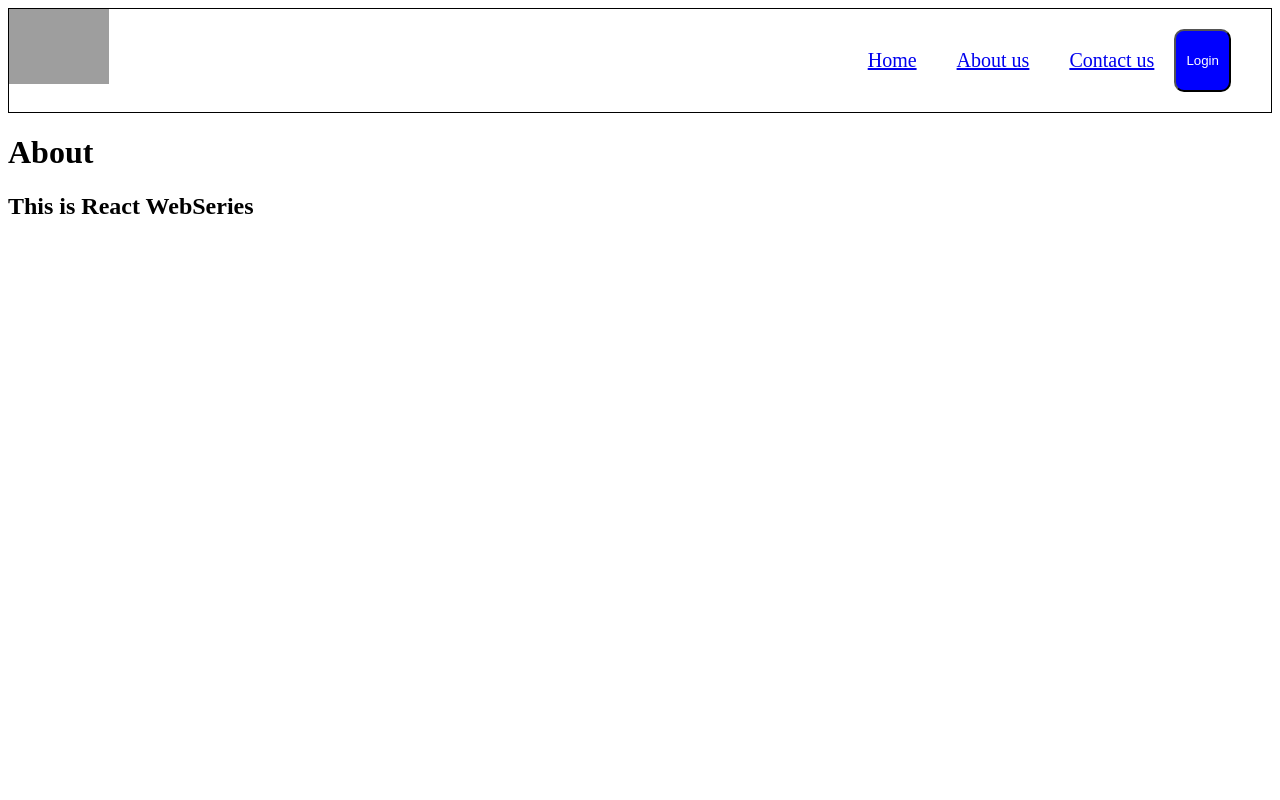
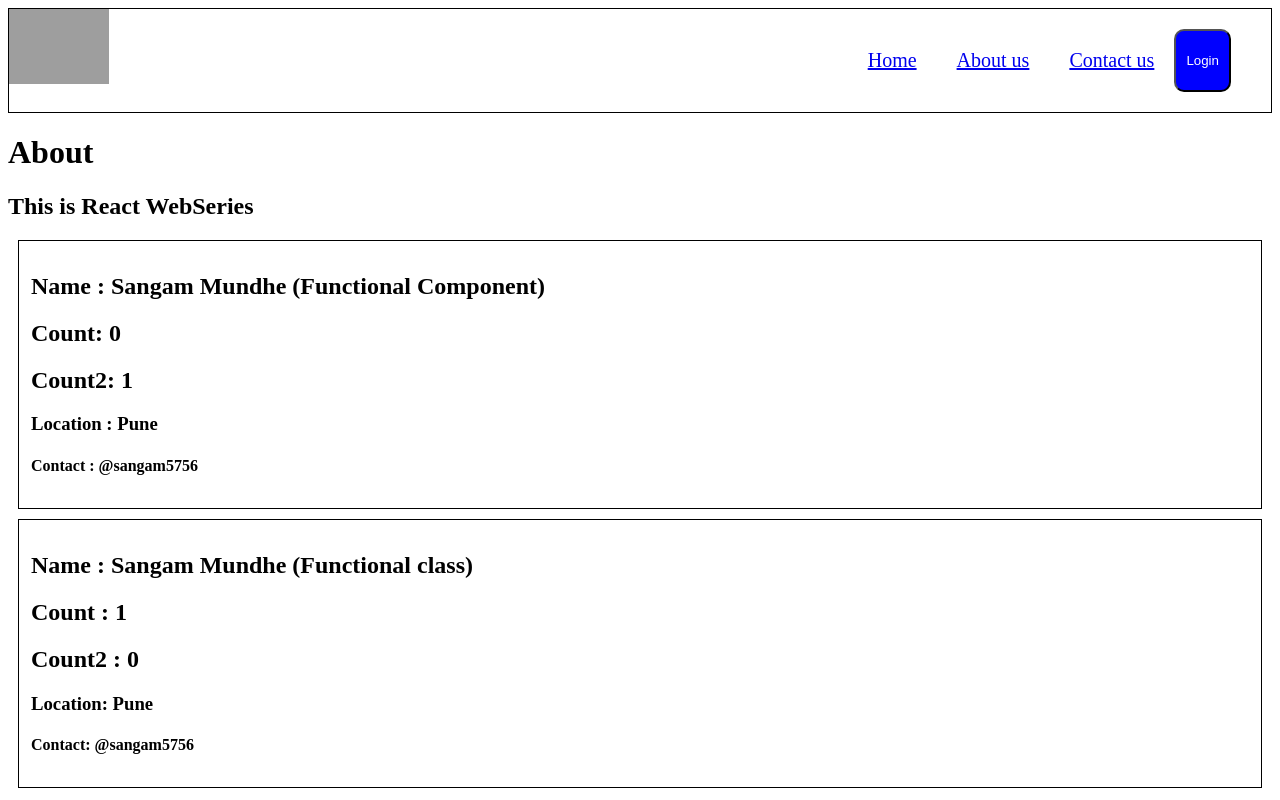
Before and after one commit to Sangam5756/NamasteReactJs, a React (Vite) app in the folder EP_02_Implementaion/: page /about in a window 1280 px wide. Built offline with nearby package versions, Linux system fonts and the light colour scheme; grey boxes are pictures that could not be loaded.

Commit message:
Functional and Class Based Component

```diff
--- a/EP_02_Implementaion/index.css
+++ b/EP_02_Implementaion/index.css
@@ -85,3 +85,13 @@
 .filter{
   display: flex;
 }
+
+
+.user-card{
+  border: 1px solid black;
+  /* width: 300px; */
+  padding: 12px;
+  margin: 10px;
+
+
+}
--- a/EP_02_Implementaion/src/components/About.jsx
+++ b/EP_02_Implementaion/src/components/About.jsx
@@ -1,10 +1,14 @@
 import React from 'react'
+import User from './User'
+import UserClass from './UserClass'
 
 const About = () => {
     return (
         <div>
             <h1>About</h1>
             <h2>This is React WebSeries</h2>
+            <User name={"Sangam Mundhe (Functional Component)"} />
+            <UserClass name={"Sangam Mundhe (Functional class)"} />
 
         </div>
     )
--- a/EP_02_Implementaion/src/components/Shimmer.jsx
+++ b/EP_02_Implementaion/src/components/Shimmer.jsx
@@ -17,23 +17,6 @@ const Shimmer = () => {
       <div className='shimmer-cards'></div>
       <div className='shimmer-cards'></div>
       <div className='shimmer-cards'></div>
-        <div className='shimmer-cards'></div>
-        <div className='shimmer-cards'></div>
-        <div className='shimmer-cards'></div>
-        <div className='shimmer-cards'></div>
-        <div className='shimmer-cards'></div>
-        <div className='shimmer-cards'></div>
-        <div className='shimmer-cards'></div>
-        <div className='shimmer-cards'></div>
-        <div className='shimmer-cards'></div>
-        <div className='shimmer-cards'></div>
-        <div className='shimmer-cards'></div>
-        <div className='shimmer-cards'></div>
-        <div className='shimmer-cards'></div>
-        <div className='shimmer-cards'></div>
-        <div className='shimmer-cards'></div>
-        <div className='shimmer-cards'></div>
-
 
     </div>
   )
--- /dev/null
+++ b/EP_02_Implementaion/src/components/User.jsx
@@ -0,0 +1,19 @@
+import { useState } from "react";
+
+const User = ({name})=>{
+    const [count] = useState(0)
+    const [count1] = useState(1)
+    return(
+        <div className="user-card">
+
+            <h2>Name : {name}</h2>
+            <h2>Count: {count}</h2>
+            <h2>Count2: {count1}</h2>
+            <h3>Location : Pune</h3>
+            <h4>Contact : @sangam5756</h4>
+        </div>
+    )
+
+}
+
+export default User;
--- /dev/null
+++ b/EP_02_Implementaion/src/components/UserClass.jsx
@@ -0,0 +1,33 @@
+import React from "react";
+
+class UserClass extends React.Component {
+
+    constructor(props) {
+        super(props)
+
+
+        this.state = {
+            count : 0,
+            count2:1
+        }
+
+    }
+
+
+    render() {
+        const { count ,count2} = this.state;
+        return (
+            <div className="user-card">
+                <h2>Name : {this.props.name}</h2>
+                <h2>Count : {count2}</h2>
+                <h2>Count2 : {count}</h2>
+                <h3>Location: Pune</h3>
+                <h4>Contact: @sangam5756</h4>
+
+
+            </div>
+        )
+    }
+}
+
+export default UserClass
```
Lines whose indentation alone changed are shown as unchanged.
